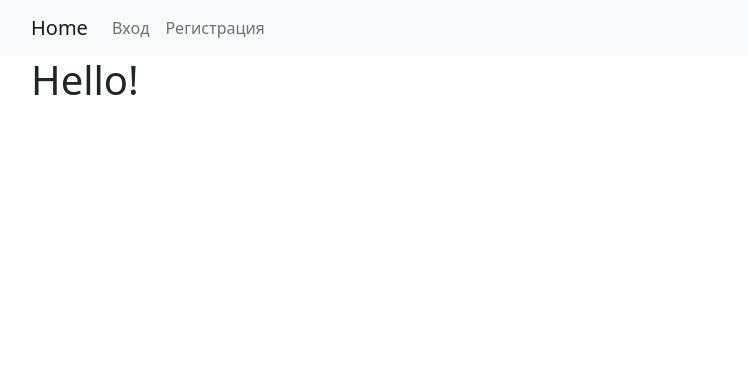
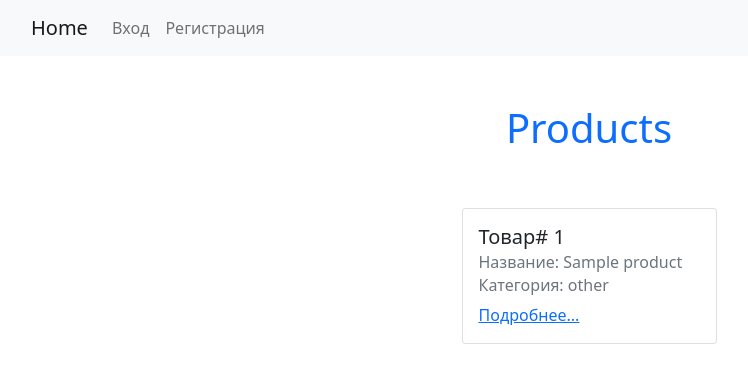
Before and after one commit to romanov-kubanych/Exam8, a Django app: page / in a window 1280 px wide. Shown: the top 383 px of the page, without its empty margins (51-799 px from the left). Run offline with Django 4.2, Linux system fonts and the light colour scheme; tables that the repository leaves empty hold one stand-in row (values such as "Sample post").

Commit message:
Реализовал: Список товаров (главная) Просмотр товара

```diff
--- a/Exam8/urls.py
+++ b/Exam8/urls.py
@@ -13,7 +13,8 @@ Including another URLconf
     1. Import the include() function: from django.urls import include, path
     2. Add a URL to urlpatterns:  path('blog/', include('blog.urls'))
 """
-
+from django.conf import settings
+from django.conf.urls.static import static
 from django.contrib import admin
 from django.urls import path, include
 
@@ -22,3 +23,5 @@ urlpatterns = [
     path('', include('webapp.urls')),
     path('login/', include('accounts.urls'))
 ]
+
+urlpatterns += static(settings.MEDIA_URL, document_root=settings.MEDIA_ROOT)
--- a/webapp/templates/base.html
+++ b/webapp/templates/base.html
@@ -9,7 +9,6 @@
     <link href="https://cdn.jsdelivr.net/npm/bootstrap@5.0.2/dist/css/bootstrap.min.css" rel="stylesheet"
           integrity="sha384-EVSTQN3/azprG1Anm3QDgpJLIm9Nao0Yz1ztcQTwFspd3yD65VohhpuuCOmLASjC"
           crossorigin="anonymous">
-    <link rel="stylesheet" href="{% static "css/style.css" %}">
     <title>{% block title %} {% endblock %}</title>
 </head>
 <body>
--- /dev/null
+++ b/webapp/templates/products/index.html
@@ -0,0 +1,29 @@
+{% extends 'base.html' %}
+
+{% block title %}
+    Products
+{% endblock %}
+
+{% block content %}
+    <header>
+        <div class="container text-center text-primary my-5">
+            <h1>Products</h1>
+        </div>
+    </header>
+    <div class="container">
+        <div class="row row-cols-1 row-cols-sm-2 row-cols-md-3 row-cols-lg-4 justify-content-center">
+            {% for product in products %}
+                <div class="col my-2">
+                    <div class="card h-100">
+                        <div class="card-body">
+                            <h5 class="card-title">Товар# {{ product.id }}</h5>
+                            <h6 class="card-subtitle mb-2 text-muted">Название: {{ product.name }}</h6>
+                            <h6 class="card-subtitle mb-2 text-muted">Категория: {{ product.category }}</h6>
+                            <a href="{% url "webapp:product_view" product.pk %}" class="card-link">Подробнее...</a>
+                        </div>
+                    </div>
+                </div>
+            {% endfor %}
+        </div>
+    </div>
+{% endblock %}
--- a/webapp/urls.py
+++ b/webapp/urls.py
@@ -1,9 +1,10 @@
 from django.urls import path
 
-from webapp.views import index_view
+from views.products import ProductIndex, ProductView
 
 app_name = 'webapp'
 
 urlpatterns = [
-    path('', index_view, name='product_index')
+    path('', ProductIndex.as_view(), name='product_index'),
+    path('product/<int:pk>/', ProductView.as_view(), name='product_view'),
 ]
--- a/webapp/views.py
+++ /dev/null
@@ -1,9 +0,0 @@
-from django.shortcuts import render
-
-# Create your views here.
-
-from django.shortcuts import render
-
-
-def index_view(request):
-    return render(request, 'index.html')
--- /dev/null
+++ b/webapp/views/__init__.py
@@ -0,0 +1 @@
+from .products import *
--- /dev/null
+++ b/webapp/views/products.py
@@ -0,0 +1,14 @@
+from django.views.generic import ListView, DetailView
+
+from webapp.models import Product
+
+
+class ProductIndex(ListView):
+    model = Product
+    template_name = 'products/index.html'
+    context_object_name = 'products'
+
+
+class ProductView(DetailView):
+    model = Product
+    template_name = 'products/view.html'
```
Also changed, not shown: webapp/templates/products/view.html (added, +67 -0 lines), webapp/static/picture/no_image.jpg (added).
